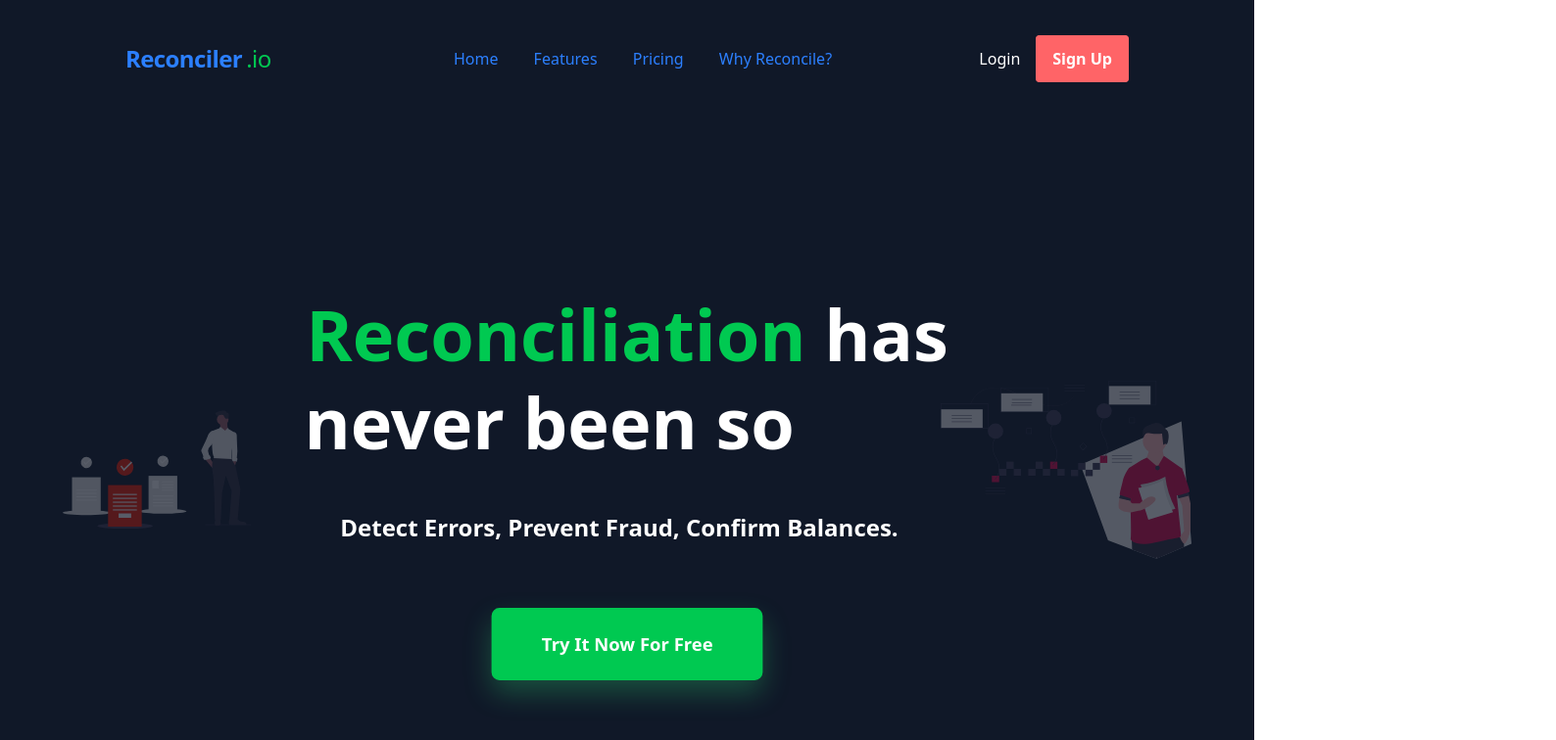
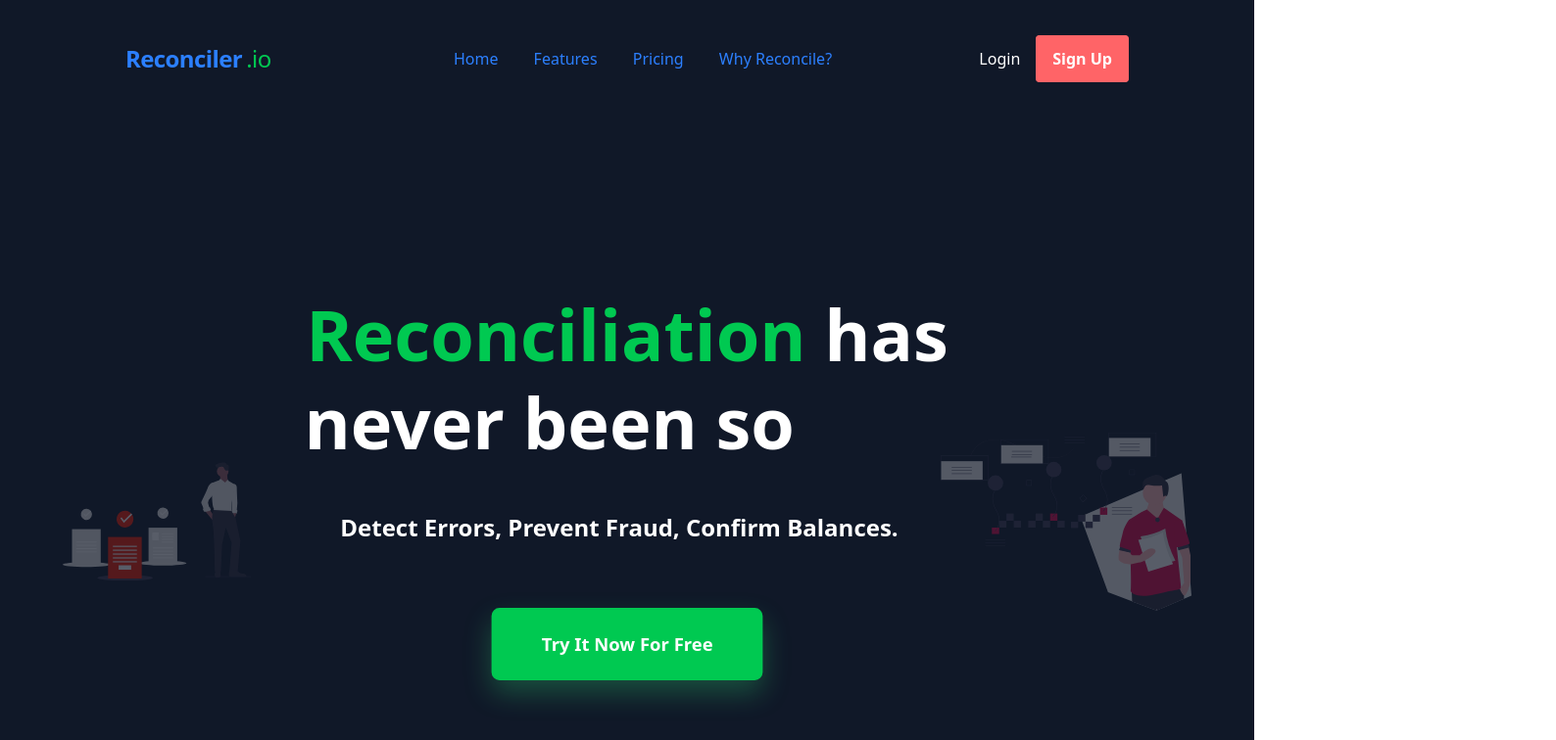
Before and after one commit to nkasozi/reconciler.io, a SvelteKit app: page / in a window 1280 px wide. Shown: the top 756 px of the page at 98% size, 1588 px wide, since content can reach past the window. Built offline with nearby package versions, Linux system fonts and the light colour scheme.

Commit message:
fix scroll bars on mobile

```diff
--- a/src/app.css
+++ b/src/app.css
@@ -1,3 +1,13 @@
 @import 'tailwindcss';
 @plugin '@tailwindcss/forms';
 @plugin '@tailwindcss/typography';
+
+/* Global styles to prevent overflow issues on mobile */
+html, body {
+  overflow-x: hidden;
+  width: 100%;
+  position: relative;
+  margin: 0;
+  padding: 0;
+  box-sizing: border-box;
+}
--- a/src/app.html
+++ b/src/app.html
@@ -1,12 +1,12 @@
 <!doctype html>
-<html lang="en">
+<html lang="en" class="overflow-x-hidden">
 	<head>
 		<meta charset="utf-8" />
 		<link rel="icon" href="%sveltekit.assets%/favicon.png" />
-		<meta name="viewport" content="width=device-width, initial-scale=1" />
+		<meta name="viewport" content="width=device-width, initial-scale=1, maximum-scale=1" />
 		%sveltekit.head%
 	</head>
-	<body data-sveltekit-preload-data="hover">
+	<body data-sveltekit-preload-data="hover" class="overflow-x-hidden max-w-[100vw]">
 		<div style="display: contents">%sveltekit.body%</div>
 	</body>
 </html>
--- a/src/routes/+layout.svelte
+++ b/src/routes/+layout.svelte
@@ -40,7 +40,7 @@
 </script>
 
 <!-- Main layout with navigation -->
-<div class="h-screen bg-gray-900 text-white">
+<div class="min-h-screen bg-gray-900 text-white overflow-x-hidden">
 	<!-- Navigation -->
 	<nav class="mx-auto w-full max-w-xl pt-8 md:max-w-2xl lg:max-w-4xl xl:max-w-5xl">
 		<div class="container px-8 py-2 lg:px-0">
```
